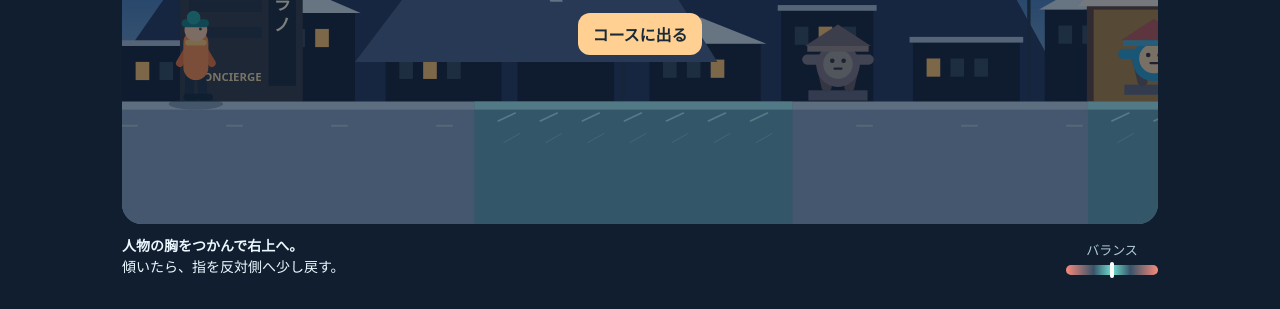
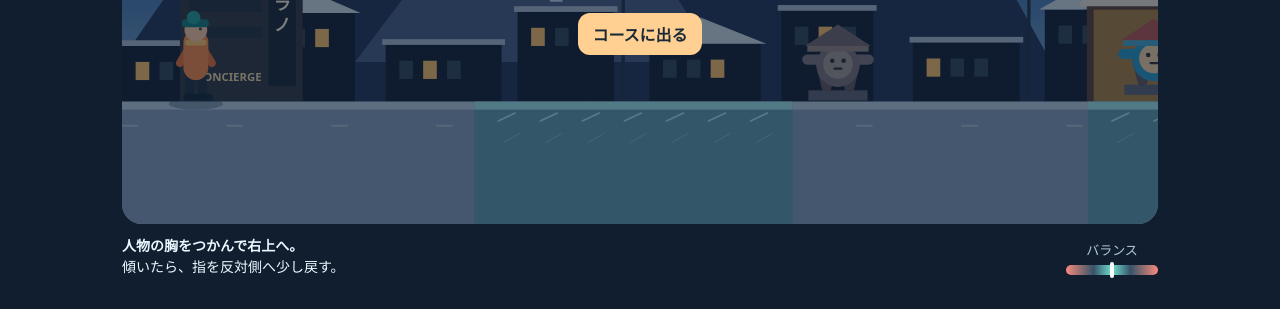
Before and after one commit to takao2704/icewalk, a plain HTML site: page index.html in a window 1280 px wide. Shown: the part 491-800 px from the top of the page. Drawn offline with Linux system fonts and the light colour scheme; animation ran at ten frames a second.

Commit message:
Render Furano mountains behind town buildings

```diff
--- a/index.html
+++ b/index.html
@@ -178,6 +178,8 @@ function drawFurano(dawn){
     silhouette(snow,[peak(170,-.11),peak(230,-.30),peak(286,-.24),peak(340,-.15),peak(302,-.166),peak(280,-.205),peak(269,-.12),peak(294,-.04),peak(314,-.01),peak(282,-.022),peak(249,-.124),peak(237,-.241),peak(215,-.184),peak(203,-.099),peak(192,-.142)]);
   }
 
+}
+function drawTown(dawn){
   const lot=116*scale;
   const townOffset=camera*.72;
   for(let i=Math.floor(townOffset/lot)-1;i<=(townOffset+width)/lot;i++){
@@ -234,14 +236,16 @@ function landmarkFigure(x,y,painted){
   silhouette(painted?'#bc5556':'#766b72',[[x-29,y-47],[x,y-66],[x+29,y-47]]);
   fill(painted?'#48a9d2':'#9b8886',x-27,y-47,54,5);
 }
-function drawLandmarks(dawn){
+function drawLandmarks(dawn, mountains){
   for(const [distance,,kind] of landmarks){
+    const isMountain=kind==='ski'||kind==='sunrise';
+    if(isMountain!==mountains) continue;
     const screenX=distance*scale-camera;
     if(screenX < -180*scale || screenX > width+180*scale) continue;
     ctx.save();
     ctx.translate(screenX,ground);
     ctx.scale(scale,scale);
-    if(kind==='ski'||kind==='sunrise'){
+    if(isMountain){
       const horizon=-Math.min(118,ground*.42/scale);
       const sunny=kind==='sunrise';
       silhouette(sunny?'#806b73':'#4c5f88',[[-160,-35],[-113,horizon+21],[-65,horizon+10],[-25,horizon-44],[15,horizon-28],[55,horizon-37],[103,horizon-6],[159,-35]]);
@@ -311,8 +315,10 @@ function draw(){
   const progress=clamp((x-65)/(finish-65),0,1);
   const dawn=progress*progress*(3-2*progress);
   drawFurano(dawn);
+  drawLandmarks(dawn,true);
+  drawTown(dawn);
   drawBlueBridge();
-  drawLandmarks(dawn);
+  drawLandmarks(dawn,false);
   fill(blend([137,159,192],[202,217,225],dawn),0,ground,width,height-ground);
   fill(blend([189,209,228],[249,247,237],dawn),0,ground,width,7*scale);
   for(const [a,b] of ice){
```
